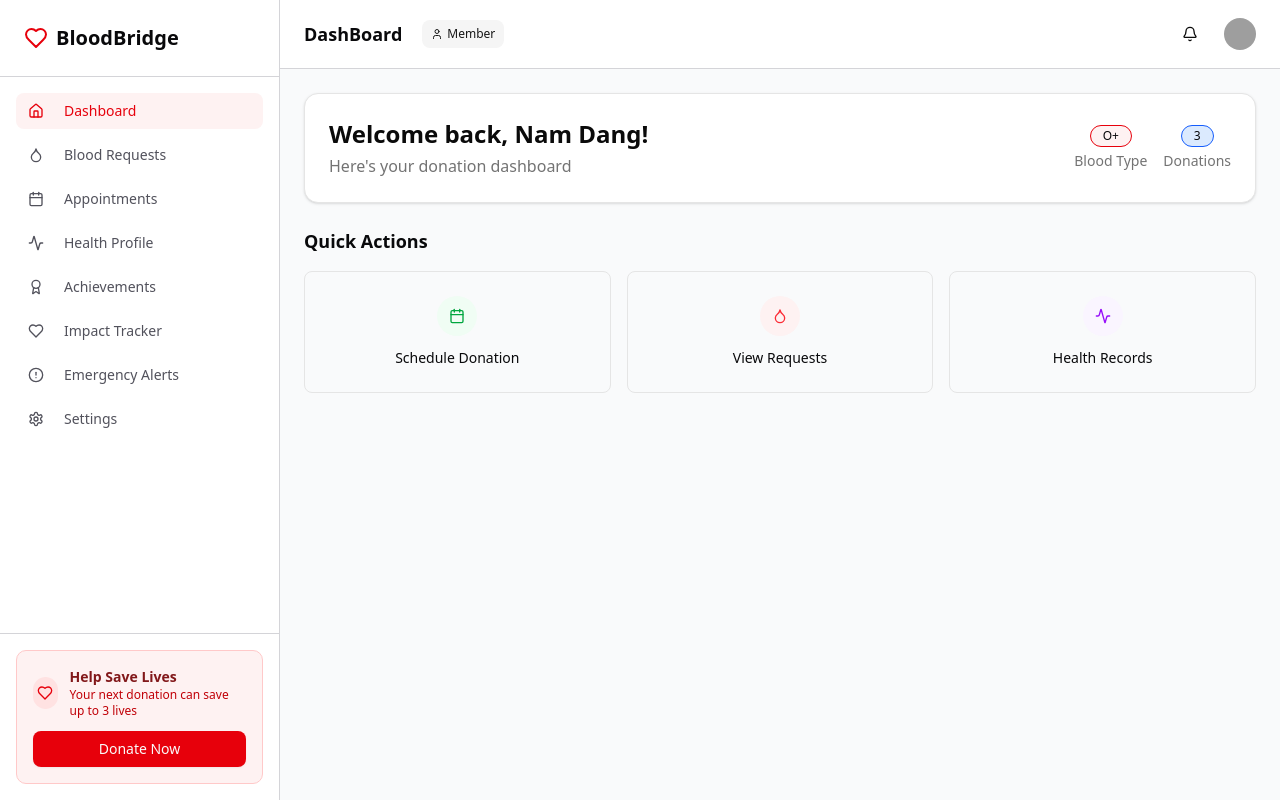
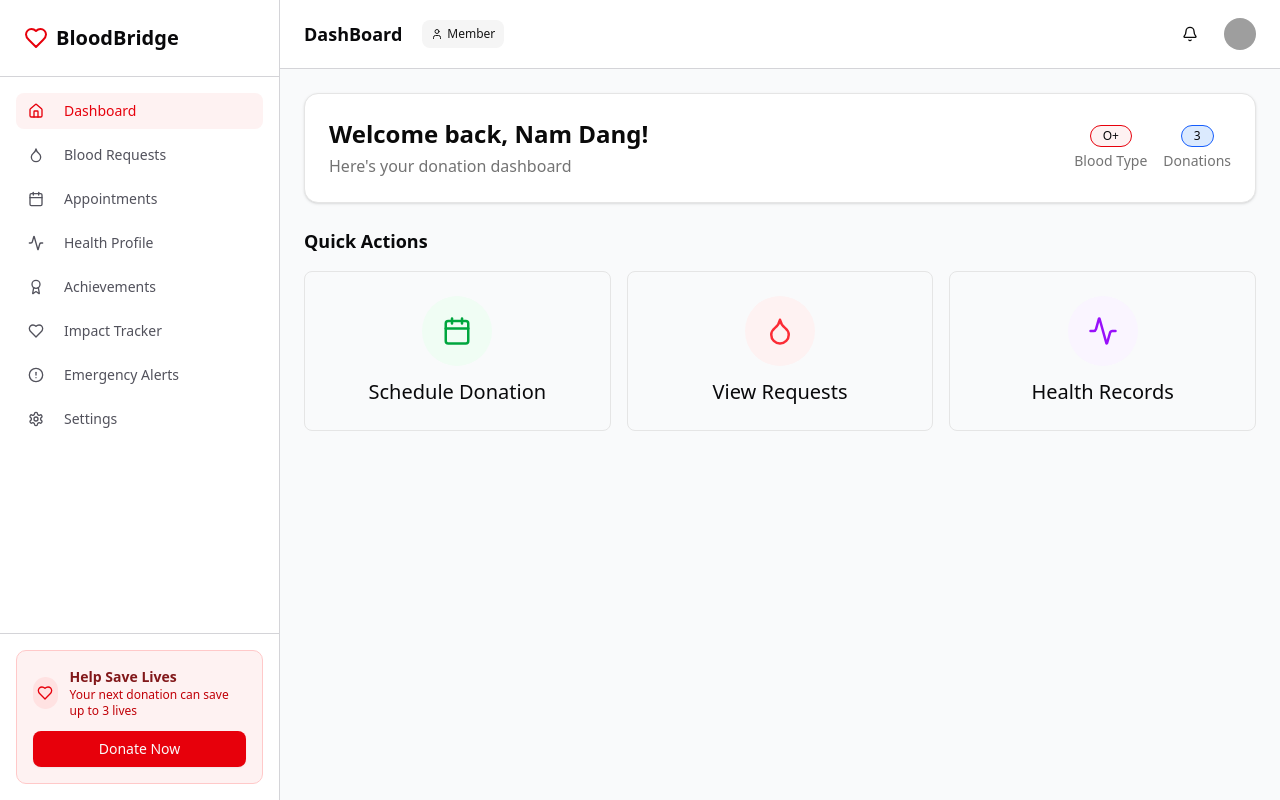
Before and after one commit to swp391-group-3/blood-donation-system-frontend, a React (Vite) app: page / in a window 1280 px wide. Built offline with nearby package versions, Linux system fonts and the light colour scheme; grey boxes are pictures that could not be loaded.

Commit message:
feat: resize the icon

```diff
--- a/src/components/QuickActions.tsx
+++ b/src/components/QuickActions.tsx
@@ -18,13 +18,13 @@ export function QuickActions() {
                         <Card className="h-full">
                             <CardContent className="p-6 text-center flex flex-col items-center">
                                 <div
-                                    className={`inline-flex p-3 rounded-full ${action.color} mb-3`}
+                                    className={`inline-flex p-5 rounded-full ${action.color} mb-3`}
                                 >
-                                    <action.icon className="h-6 w-6" />
+                                    <action.icon style={{ width: '30px', height: '30px' }}/>
                                 </div>
-                                <h3 className="font-medium text-zinc-950">
+                                <h2 className="font-medium text-xl text-zinc-950">
                                     {action.title}
-                                </h3>
+                                </h2>
                             </CardContent>
                         </Card>
                     </Button>
```
